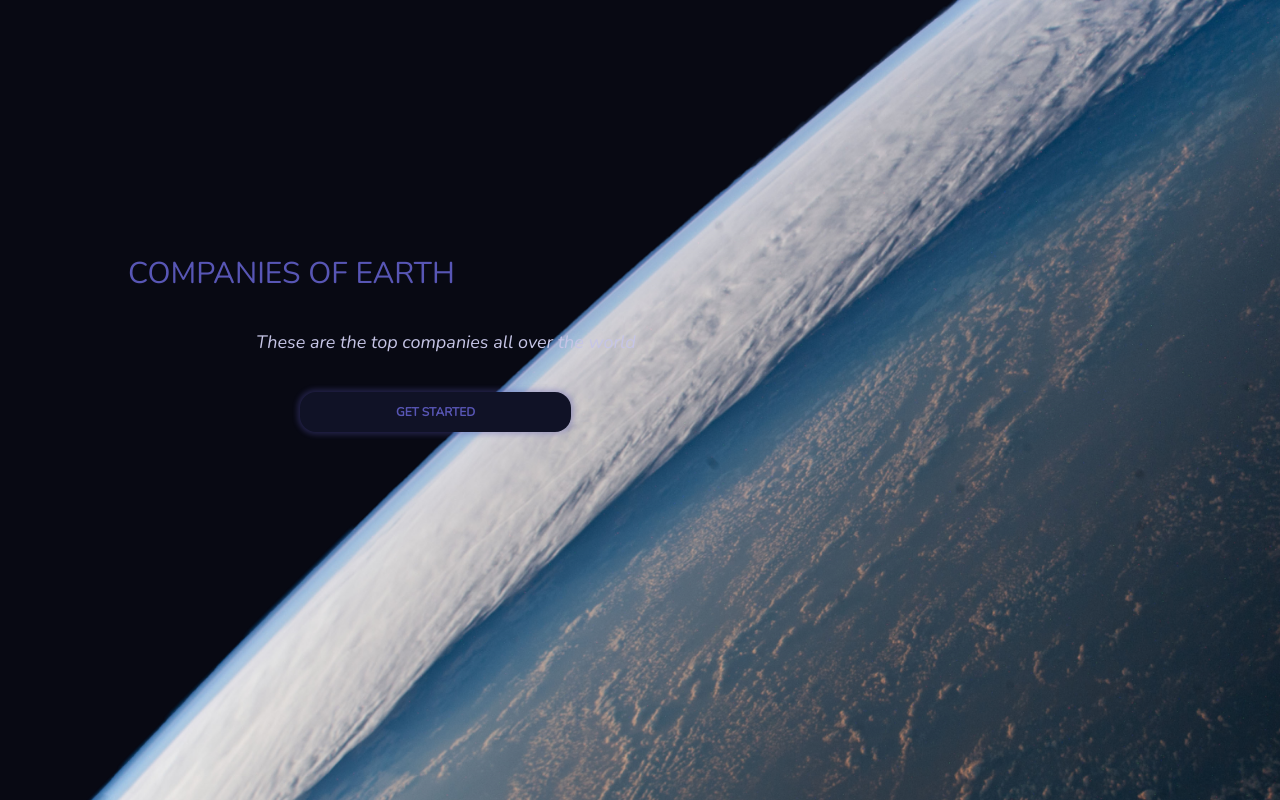
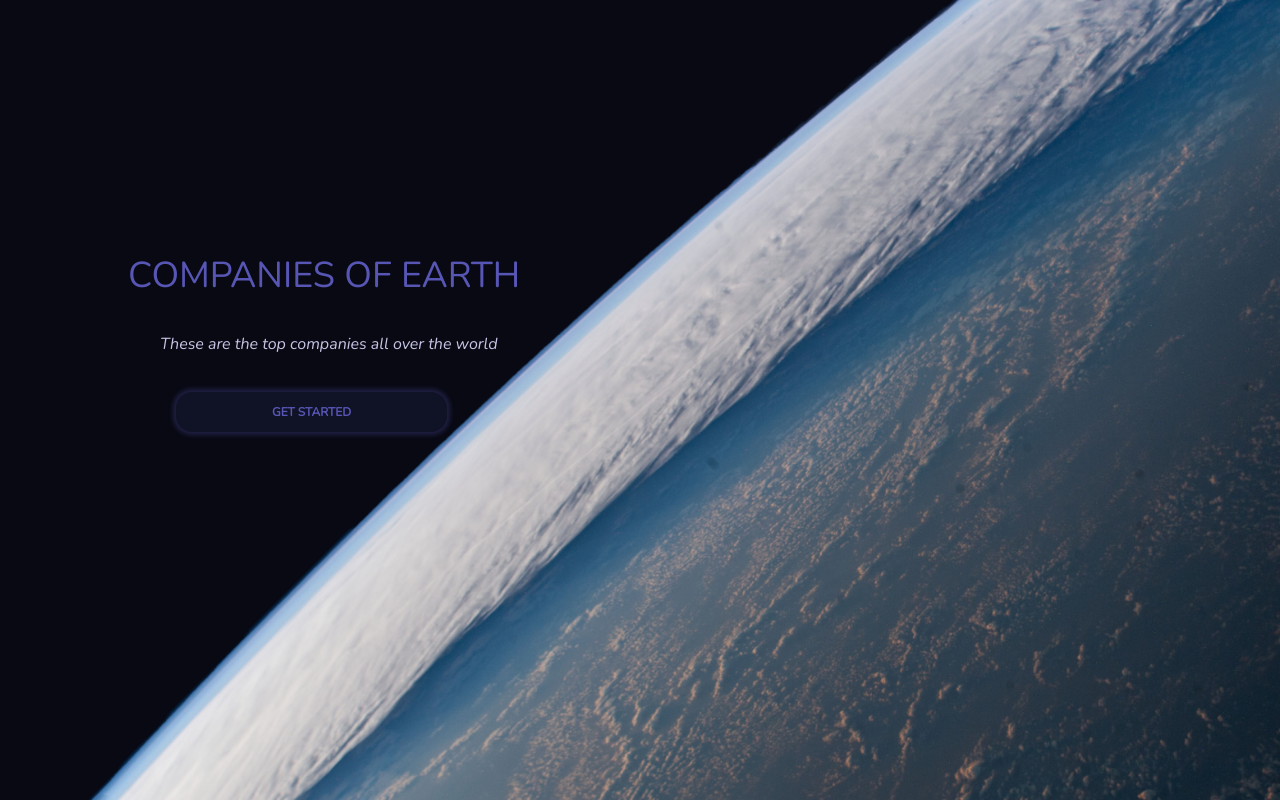
Before and after one commit to Kaurluhaaar/maailma-firmad_fork, a React (Vite) app: page / in a window 1280 px wide. Built offline with nearby package versions, Linux system fonts and the light colour scheme.

Commit message:
upgrades

```diff
--- a/src/pages/GetStarted.jsx
+++ b/src/pages/GetStarted.jsx
@@ -6,11 +6,11 @@ function App() {
     <div className='bg-earth bg-cover'>
       <div className='justify-center flex content-center flex-col h-screen w-full'>
         <div className='pb-{5.8rem} pb-28'>
-            <h1 className='text-7xl text-morning-blue font-nunito pb-9 w-max pl-32 max-[1728px]:text-6xl max-[1570px]:text-3xl'>COMPANIES OF EARTH</h1>
-            <p className='text-text-blue text-xl font-nunito-italic italic w-max pl-80 max-lg:text-sm max-lg:pl-24 max-[1728px]:text-lg  max-[1728px]:pl-64'>These are the top companies all over the world</p>
-            <div className='pl-96 pt-9 max-[1728px]:pl-[300px]'>
+            <h1 className='text-7xl text-morning-blue font-nunito pb-9 pl-32 pr-16 max-big::text-6xl max-mid:text-4xl max-smol:pl-16 break-normal'>COMPANIES OF EARTH</h1>
+            <p className='text-text-blue text-xl font-nunito-italic italic pl-80 pr-16 max-big:text-lg  max-big:pl-64 max-mid:pl-40 max-mid:text-base max-smol:pl-24 break-normal'>These are the top companies all over the world</p>
+            <div className='pl-96 pt-9 max-big:pl-tiny max-mid:pl-44 max-smol:pl-28'>
                 <Link to="/Planet">
-                    <button className='text-text-blue-dark font-nunito bg-button-blue shadow-[0_0px_5px_3px_rgba(88,86,181,0.3)] font-bold text-xs font py-3 px-24 rounded-2xl '>GET STARTED</button>
+                    <button className='text-text-blue-dark font-nunito bg-button-blue shadow-[0_0px_5px_3px_rgba(88,86,181,0.3)] font-bold text-xs font py-3 px-24 rounded-2xl'>GET STARTED</button>
                 </Link>
             </div>
         </div>
--- a/tailwind.config.js
+++ b/tailwind.config.js
@@ -5,6 +5,18 @@ export default {
     "./src/**/*.{js,ts,jsx,tsx}",
   ],
   theme: {
+
+    screens: {
+      'sm': '640px',
+
+      'tiny': '300px',
+
+      'smol': '1236px',
+
+      'mid': '1570px',
+
+      'big': '1728px',
+    },
     extend: {
 
 
```
